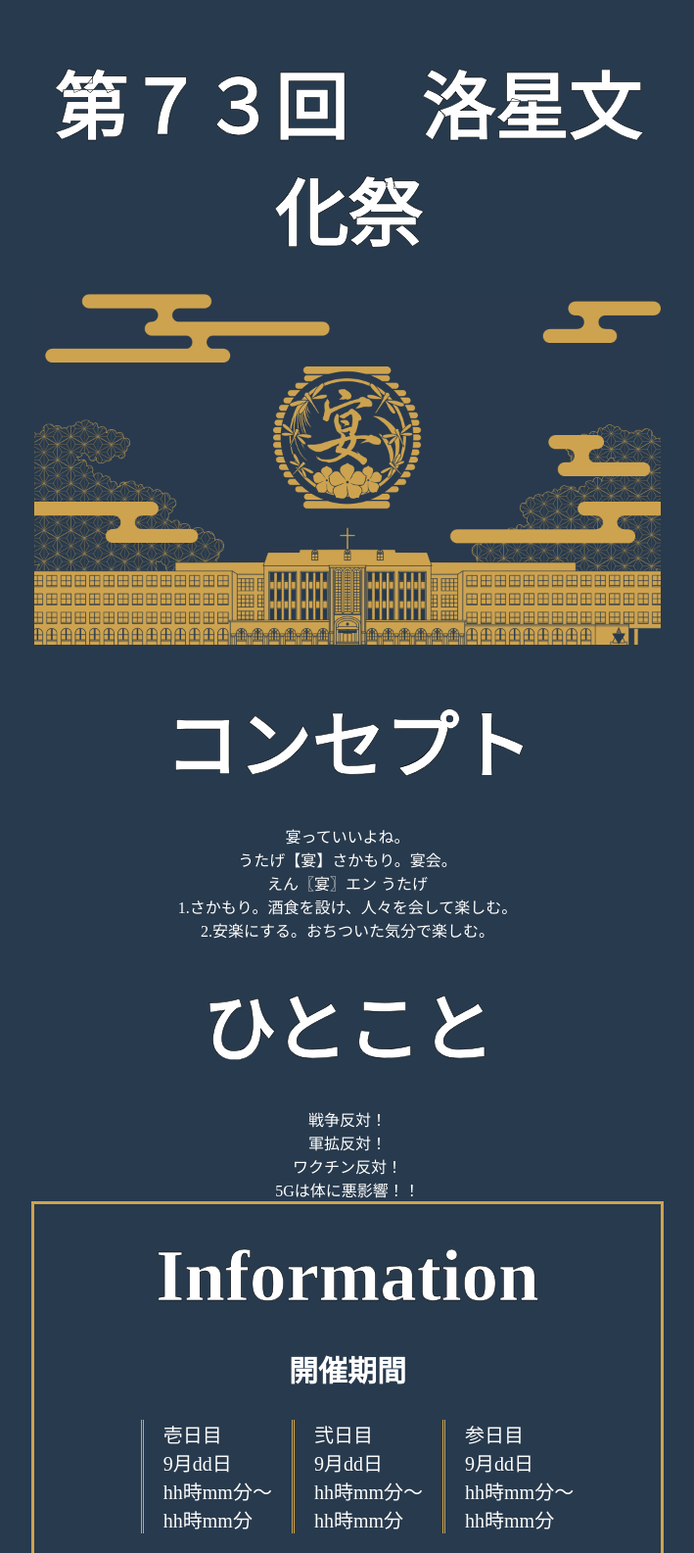
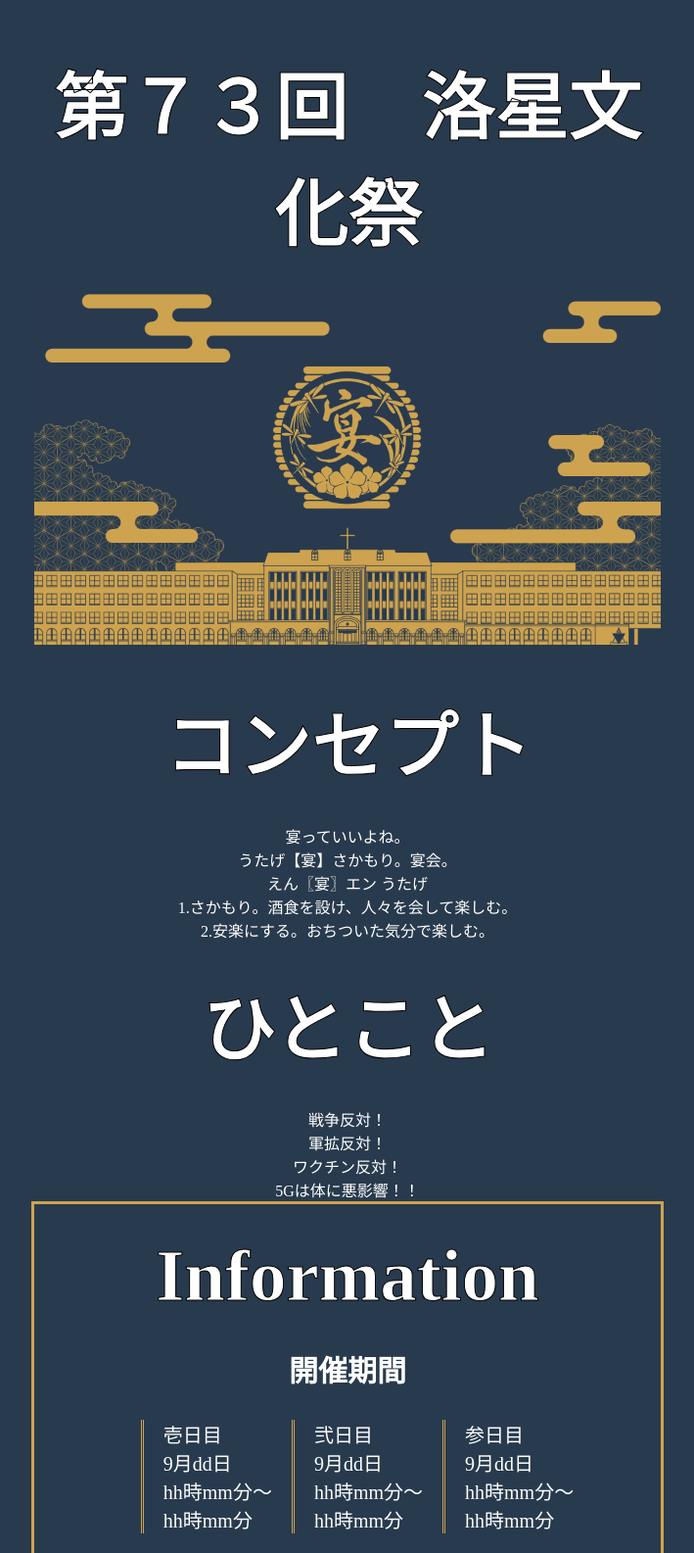
Before and after one commit to ramune64/web_rakusei_fes, a PHP site: page /index_novideo.php in a window 1280 px wide. Shown: the part 268-1853 px from the top of the page at 98% size, without its empty margins (285-994 px from the left). Run offline with PHP 8.4, Linux system fonts and the light colour scheme; some libraries are stand-ins or nearby versions.

Commit message:
もっかい

```diff
--- a/stylesheet/style.css
+++ b/stylesheet/style.css
@@ -765,7 +765,7 @@ td.target_cell{
     width: fit-content;
     border: none;
     margin: 30px auto;
-    -webkit-text-stroke: 0.5px black;
+    -webkit-text-stroke: 1px black;
     font-family: "HG行書体";
 }
 .inner_top h1.front{
```
